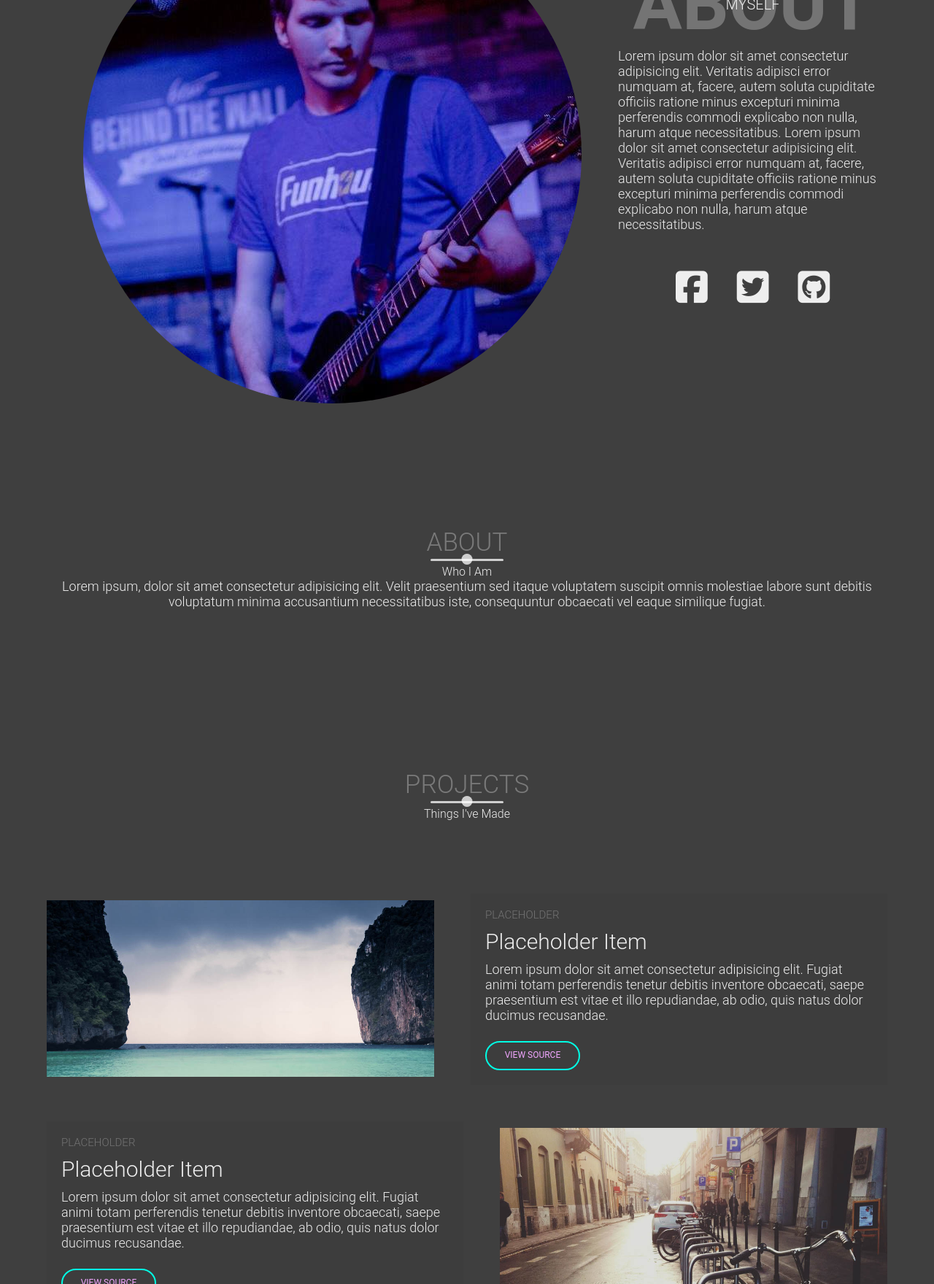
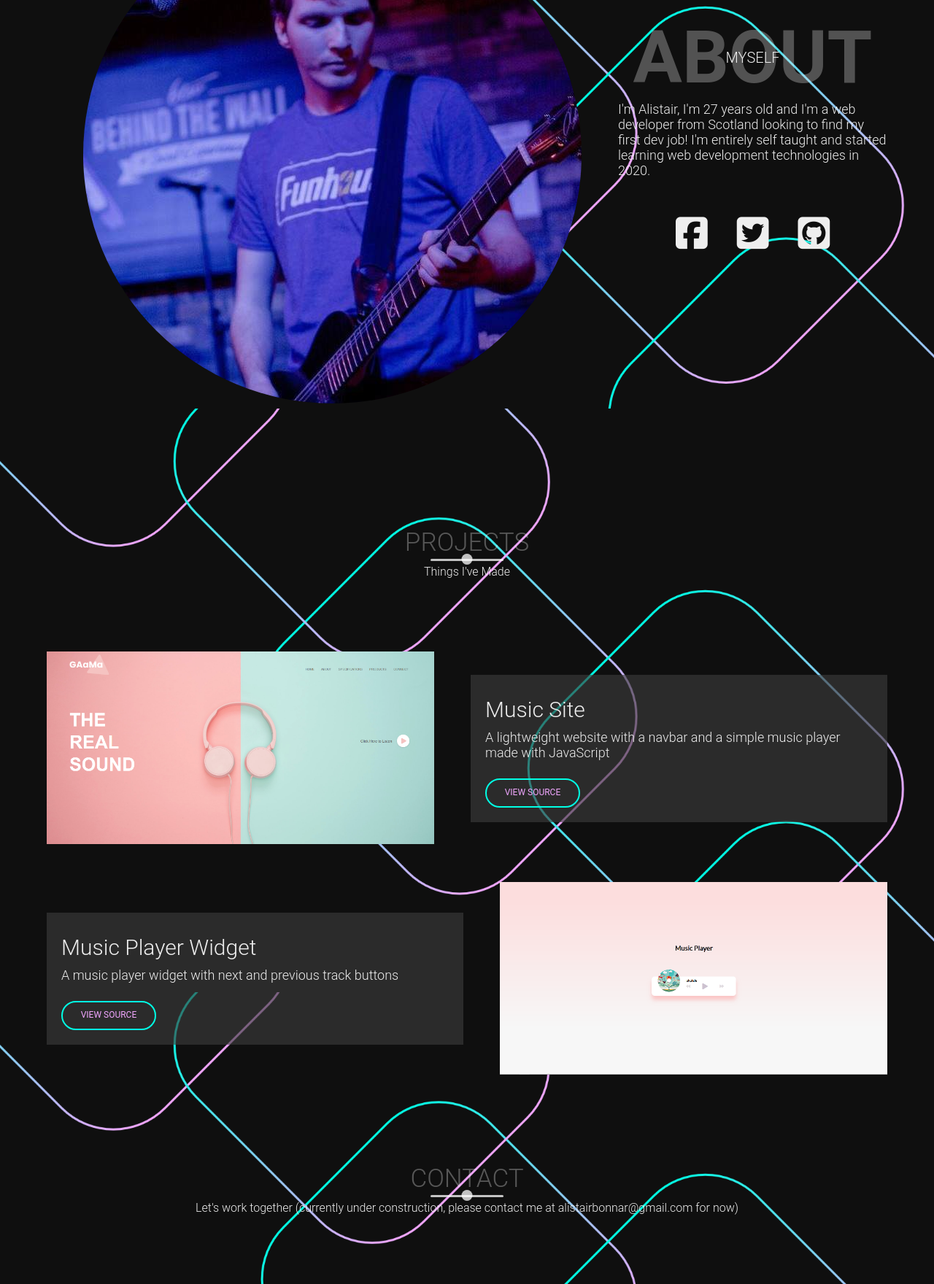
Before and after one commit to nyrro/portfolio, a plain HTML site: page index.html in a window 1280 px wide. Shown: the part 1040-2800 px from the top of the page at 73% size. Drawn offline with nearby package versions, Linux system fonts and the light colour scheme.

Commit message:
Add files via upload

```diff
--- a/index.html
+++ b/index.html
@@ -25,9 +25,6 @@
             <a href="index.html" class="nav-link">Home</a>
           </li>
           <li>
-            <a href="#about" class="nav-link">About</a>
-          </li>
-          <li>
             <a href="#projects" class="nav-link">Projects</a>
           </li>
           <li>
@@ -37,7 +34,7 @@
       </nav>
       <div class="landing-text">
         <h1>Alistair Bonnar</h1>
-        <h6>Web Developer and Designer</h6>
+        <h6>Web Developer</h6>
       </div>
     </header>
     <section class="about" id="about">
@@ -55,14 +52,7 @@
             <h6>Myself</h6>
           </div>
           <p>
-            Lorem ipsum dolor sit amet consectetur adipisicing elit. Veritatis
-            adipisci error numquam at, facere, autem soluta cupiditate officiis
-            ratione minus excepturi minima perferendis commodi explicabo non
-            nulla, harum atque necessitatibus. Lorem ipsum dolor sit amet
-            consectetur adipisicing elit. Veritatis adipisci error numquam at,
-            facere, autem soluta cupiditate officiis ratione minus excepturi
-            minima perferendis commodi explicabo non nulla, harum atque
-            necessitatibus.
+            I'm Alistair, I'm 27 years old and I'm a web developer from Scotland looking to find my first dev job! I'm entirely self taught and started learning web development technologies in 2020.
           </p>
           <div class="social-media">
             <ul class="nav-list">
@@ -77,26 +67,12 @@
                 </a>
               </li>
               <li>
-                <a href="#" class="icon-link">
+                <a href="https://github.com/nyrro" class="icon-link">
                   <i class="fab fa-github-square"></i>
                 </a>
               </li>
             </ul>
           </div>
-        </div>
-      </div>
-    </section>
-    <section class="about" id="about">
-      <div class="container">
-        <div class="section-heading">
-          <h1>About</h1>
-          <h6>Who I Am</h6>
-          <p>
-            Lorem ipsum, dolor sit amet consectetur adipisicing elit. Velit
-            praesentium sed itaque voluptatem suscipit omnis molestiae labore
-            sunt debitis voluptatum minima accusantium necessitatibus iste,
-            consequuntur obcaecati vel eaque similique fugiat.
-          </p>
         </div>
       </div>
     </section>
@@ -112,22 +88,18 @@
             data-aos="fade-right"
             data-aos-delay="300"
           >
-            <img src="/images/placeholder.jpg" alt="" class="project-img" />
+            <img src="/images/music-site.png" alt="" class="project-img" />
           </div>
           <div
             class="portfolio-description"
             data-aos="fade-left"
             data-aos-delay="600"
           >
-            <h6>Placeholder</h6>
-            <h1>Placeholder Item</h1>
+            <h1>Music Site</h1>
             <p>
-              Lorem ipsum dolor sit amet consectetur adipisicing elit. Fugiat
-              animi totam perferendis tenetur debitis inventore obcaecati, saepe
-              praesentium est vitae et illo repudiandae, ab odio, quis natus
-              dolor ducimus recusandae.
+              A lightweight website with a navbar and a simple music player made with JavaScript
             </p>
-            <a href="#" class="cta">View Source</a>
+            <a href="https://github.com/nyrro/music-site" class="cta">View Source</a>
           </div>
         </div>
         <div class="portfolio-item">
@@ -136,42 +108,14 @@
             data-aos="fade-right"
             data-aos-delay="900"
           >
-            <h6>Placeholder</h6>
-            <h1>Placeholder Item</h1>
+            <h1>Music Player Widget</h1>
             <p>
-              Lorem ipsum dolor sit amet consectetur adipisicing elit. Fugiat
-              animi totam perferendis tenetur debitis inventore obcaecati, saepe
-              praesentium est vitae et illo repudiandae, ab odio, quis natus
-              dolor ducimus recusandae.
+              A music player widget with next and previous track buttons
             </p>
-            <a href="#" class="cta">View Source</a>
+            <a href="https://nyrro.github.io/music-widget/" class="cta">View Source</a>
           </div>
           <div class="portfolio-img" data-aos="fade-left" data-aos-delay="1200">
-            <img src="images/placeholder2.jpg" alt="" class="project-img" />
-          </div>
-        </div>
-        <div class="portfolio-item">
-          <div
-            class="portfolio-img has-margin-right"
-            data-aos="fade-right"
-            data-aos-delay="1500"
-          >
-            <img src="images/placeholder3.jpg" alt="" class="project-img" />
-          </div>
-          <div
-            class="portfolio-description"
-            data-aos="fade-left"
-            data-aos-delay="1800"
-          >
-            <h6>Placeholder</h6>
-            <h1>Placeholder Item</h1>
-            <p>
-              Lorem ipsum dolor sit amet consectetur adipisicing elit. Fugiat
-              animi totam perferendis tenetur debitis inventore obcaecati, saepe
-              praesentium est vitae et illo repudiandae, ab odio, quis natus
-              dolor ducimus recusandae.
-            </p>
-            <a href="#" class="cta">View Source</a>
+            <img src="images/music-widget.png" alt="" class="project-img" />
           </div>
         </div>
       </div>
@@ -180,7 +124,7 @@
       <div class="container">
         <div class="section-heading">
           <h1>Contact</h1>
-          <h6>Let's work together</h6>
+          <h6>Let's work together (currently under construction, please contact me at alistairbonnar@gmail.com for now)</h6>
         </div>
         <form action="" data-aos="fade-up" data-aos-delay="300">
           <label for="name">Name:</label><br />
--- a/styles.css
+++ b/styles.css
@@ -14,7 +14,7 @@ body {
     width: 100%;
     height: 100%;
     background: #3f3f3f;
-    /* background: url("images/Chainlinks.png") no-repeat center fixed; */
+    background: url("images/Chainlinks.png") no-repeat center fixed;
     background-size: cover;
 }
 
```
Also changed, not shown: images/music-site.png (added), images/music-widget.png (added).
